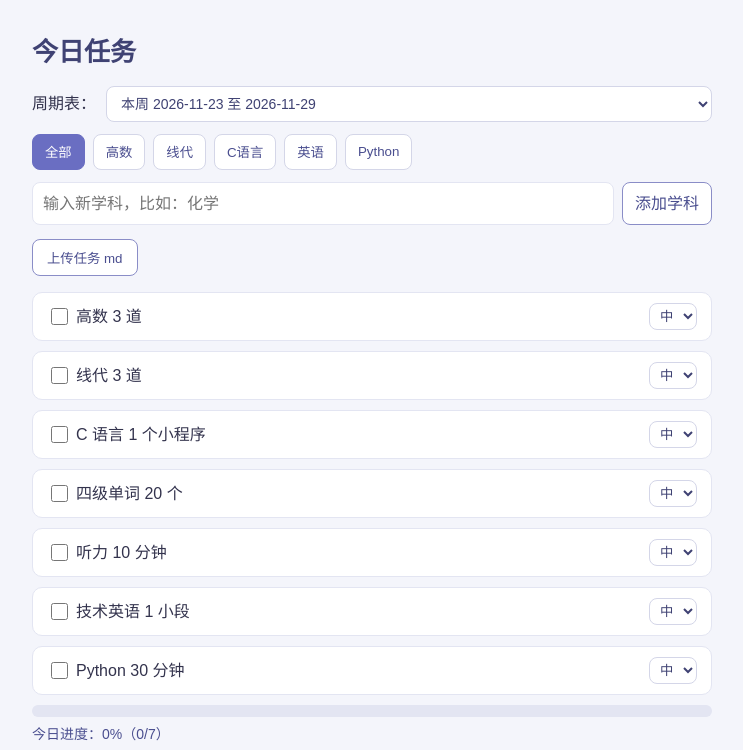
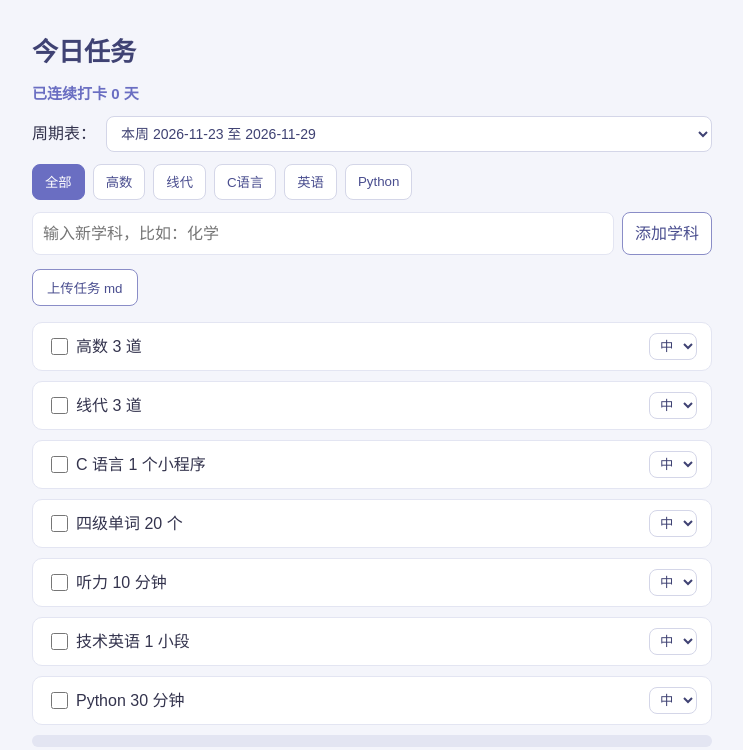
Before and after one commit to vicky2530/study-checkin, a plain HTML site: page index.html in a window 1280 px wide. Shown: the top 750 px of the page, without its empty margins (268-1011 px from the left). Drawn offline with Linux system fonts and the light colour scheme.

Commit message:
学习打卡主页：连续打卡天数

```diff
--- a/app.js
+++ b/app.js
@@ -245,15 +245,29 @@ function recordTodayHistory(done, total) {
   if (selectedSubject !== '全部') return;
   checkinHistory[today] = { done: done, total: total };
   localStorage.setItem('checkin-history', JSON.stringify(checkinHistory));
+  updateStreak();
 }
 
 function dateKey(date) {
   return date.getFullYear() + '-' + (date.getMonth() + 1) + '-' + date.getDate();
 }
 
+function updateStreak() {
+  var streak = 0;
+  var cursor = new Date(d.getFullYear(), d.getMonth(), d.getDate());
+  while (true) {
+    var record = checkinHistory[dateKey(cursor)];
+    if (!record || Number(record.done) < 1) break;
+    streak++;
+    cursor.setDate(cursor.getDate() - 1);
+  }
+  document.getElementById('streak-text').textContent = '已连续打卡 ' + streak + ' 天';
+}
+
 function renderHeatmap() {
   var box = document.getElementById('heatmap');
   box.innerHTML = '';
+  updateStreak();
   var end = new Date(d.getFullYear(), d.getMonth(), d.getDate());
   var start = new Date(end.getFullYear(), end.getMonth(), end.getDate() - 83);
   for (var i = 0; i < 84; i++) {
--- a/index.html
+++ b/index.html
@@ -7,6 +7,7 @@
 </head>
 <body>
 <h1>今日任务</h1>
+<p id="streak-text">已连续打卡 0 天</p>
 <div id="week-picker">
 <label for="week-select">周期表：</label>
 <select id="week-select"></select>
--- a/style.css
+++ b/style.css
@@ -21,6 +21,13 @@ h1 {
   font-size: 26px;
   color: #3f4273;
   margin: 8px 0 20px;
+}
+
+#streak-text {
+  margin: -12px 0 18px;
+  color: #6a6ec2;
+  font-size: 15px;
+  font-weight: 600;
 }
 
 h2 {
```
